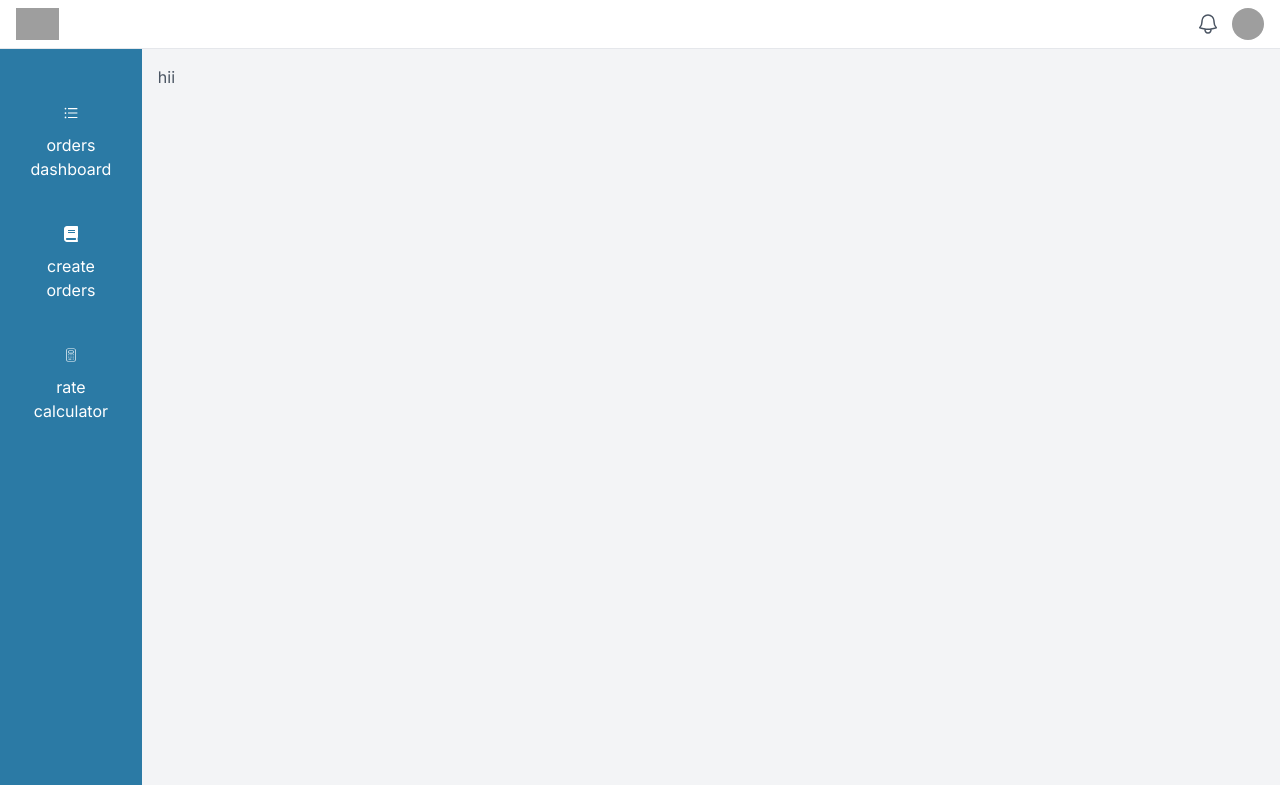
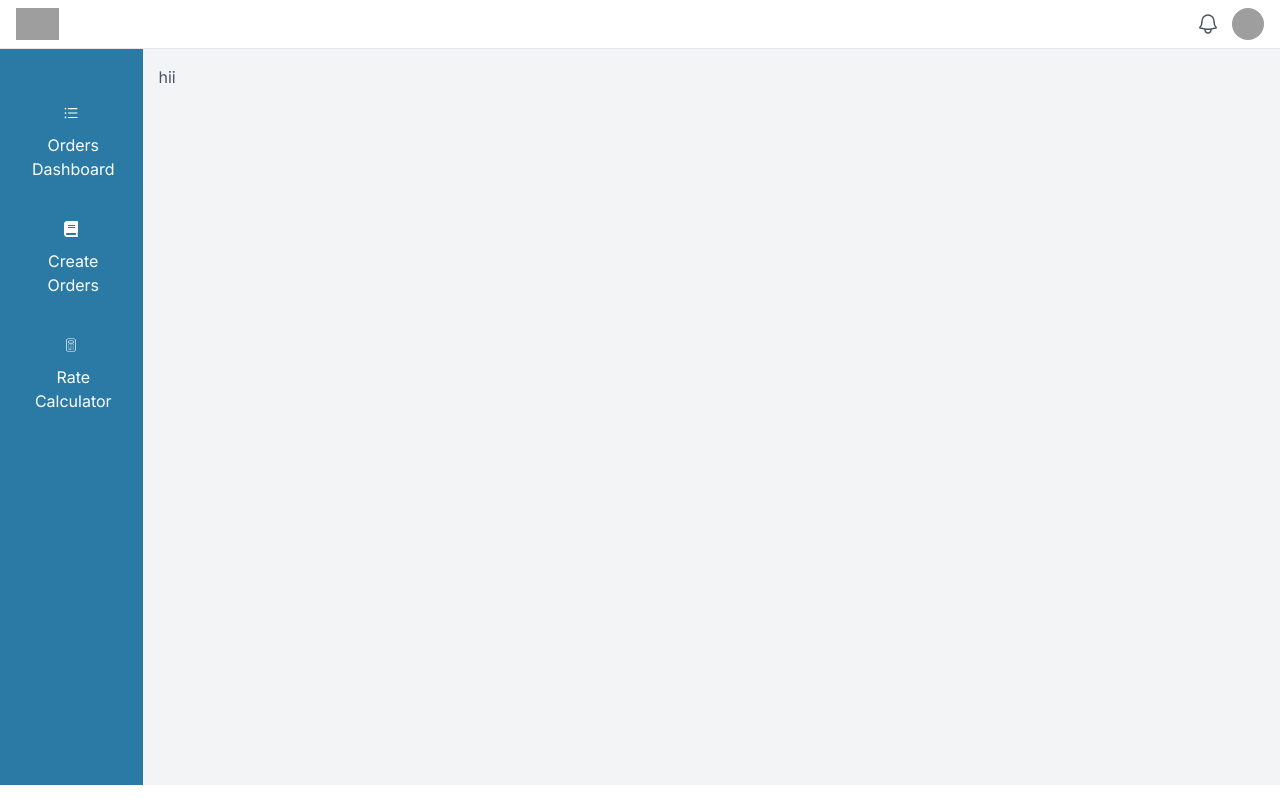
Before and after one commit to Jainam0401/page2, a Next.js app: page / in a window 1280 px wide. Built offline with nearby package versions, Linux system fonts and the light colour scheme; grey boxes are pictures that could not be loaded.

Commit message:
second changes

```diff
--- a/app/components/Sidebar.jsx
+++ b/app/components/Sidebar.jsx
@@ -2,32 +2,41 @@ import { AiOutlineUnorderedList } from "react-icons/ai";
 import { FaBook } from "react-icons/fa";
 import { CiCalculator1 } from "react-icons/ci";
 import Link from 'next/link';
+
 export default function Sidebar() {
+  const SidebarList = [
+    {
+      link: "/orderList",
+      icon: AiOutlineUnorderedList,
+      title: "Orders Dashboard",
+    },
+    {
+      link: "/CreateOrders",
+      icon: FaBook,
+      title: "Create Orders",
+    },
+    {
+      link: "/RateCalculator",
+      icon: CiCalculator1,
+      title: "Rate Calculator",
+    },
+  ];
+  // className="focus:outline-none text-white bg-[#eb4b67] hover:bg-red-800 focus:ring-4 focus:ring-red-300 font-medium text-sm px-5 py-2.5 me-2 mb-2"
+
+  function renderItems(SidebarList) {
+    return (
+      <Link href={SidebarList.link} key={SidebarList.title}>
+        <div className="hover:bg-sky-500 text-center mx-auto mt-[0px] z-10 py-4">
+          <SidebarList.icon className="fill-white text-center m-auto" />
+          <h3 className="text-white m-3 text-center px-5  me-2 mb-2">{SidebarList.title}</h3>
+        </div>
+      </Link>
+    );
+  }
+
   return (
-    <nav className="z-20 flex flex-col w-40  bg-[#2b7aa5] text-gray-900 ">
-      <div className=" mt-10">
-        <Link href={"/orderList"}>
-        <div className=" hover:bg-sky-500 text-center mx-auto mt-[0px] z-10 py-4 ">
-          <AiOutlineUnorderedList className="fill-white text-center m-auto" />
-          <h3 className="text-white m-3 text-center">
-            orders <br /> dashboard
-          </h3>
-        </div>
-        </Link>
-
-        <div className=" text-center mx-auto hover:bg-sky-500 px-auto mt-[1px] py-4">
-          <FaBook className="fill-white m-auto" />
-          <h3 className="text-white m-3 text-center">
-            create <br /> orders
-          </h3>
-        </div>
-        <div className=" text-center mx-auto hover:bg-sky-500 px-auto mt-[1px] py-4">
-          <CiCalculator1 className="fill-white m-auto" />
-          <h3 className="text-white m-3 text-center">
-            rate <br /> calculator
-          </h3>
-        </div>
-      </div>
+    <nav className="z-20 flex flex-col w-40 bg-[#2b7aa5] text-gray-900">
+      <div className="mt-10">{SidebarList.map(renderItems)}</div>
     </nav>
   );
 }
--- a/app/flowbite/page.tsx
+++ /dev/null
@@ -1,6 +0,0 @@
-
-import { Datepicker } from 'flowbite-react';
-
-export default function Component() {
-  return <Datepicker />;
-}
--- a/app/globals.css
+++ b/app/globals.css
@@ -1,28 +1,3 @@
 @tailwind base;
 @tailwind components;
 @tailwind utilities;
-
-
-
-.sidebar-container {
-  background-color: #2b7aa5 !important;
-}
-
-.sidebar-container * {
-  background-color: inherit !important;
-}
-.nav>img{
-  background-color: #fff !important;
-}
-.hovering *:hover {
-  background-color: #0ea5e9 !important; /* Sky-500 color */
-}
-
-
-.tabel1 {
-  background-color: #fff !important ;
-}
-
-.tabel1 * {
-  background-color: inherit !important;
-}
--- a/app/orderList/page.tsx
+++ b/app/orderList/page.tsx
@@ -2,8 +2,10 @@ import React from "react";
 import { IoIosCall } from "react-icons/io";
 import { FaBoltLightning } from "react-icons/fa6";
 import { FaLocationDot } from "react-icons/fa6";
-import Table from "@/elements/Table";
+import TableHeading from "@/elements/TableHeading";
 import BorderBottomComponent from "../components/BorderBottomComponent";
+import Table from "@/elements/Table"
+
 
 const tabledata = [
   {
@@ -35,17 +37,11 @@ const tabledata = [
   // ...rest of the data
 ];
 
-export default function WhiteCard() {
+export default function TableCard() {
   return (
     <>
-    <BorderBottomComponent />
-    <div className="bg-white w-full p-5 rounded-md mx-auto overflow-auto  ">
-
-
+      <BorderBottomComponent />
       <Table/>
-      </div>
-
-
     </>
   );
 }
--- a/elements/Table.tsx
+++ b/elements/Table.tsx
@@ -37,9 +37,8 @@ const tabledata = [
 
 export default function table() {
   return (
-    <div className="container mx-auto">
 
-
+    <div className="bg-white w-full p-5 rounded-md mx-auto overflow-auto  ">
       <table className="bg-white w-full text-sm text-left overflow-auto">
         <TableHeading />
         <tbody>
@@ -49,6 +48,8 @@ export default function table() {
                 <td className="px-6 py-4 font-medium flex items-center">
                   <div className="flex items-center">
                     <img
+                      width={"40px"}
+                      height={"40px"}
                       className="h-10 w-10 rounded-full mr-2"
                       src="https://www.namastedehradun.com/wp-content/uploads/2013/08/dtdc-courier-namaste-dehradun.jpg"
                       alt="Courier Logo"
@@ -94,5 +95,6 @@ export default function table() {
         </tbody>
       </table>
     </div>
+
   );
 }
```
Lines whose indentation alone changed are shown as unchanged.
